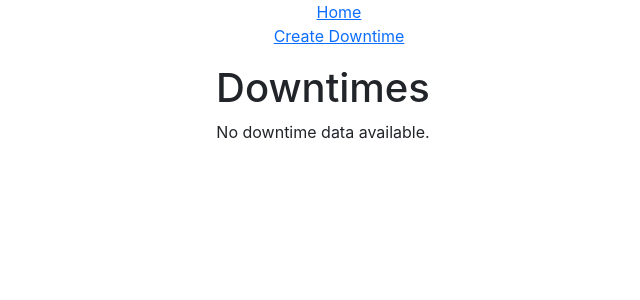
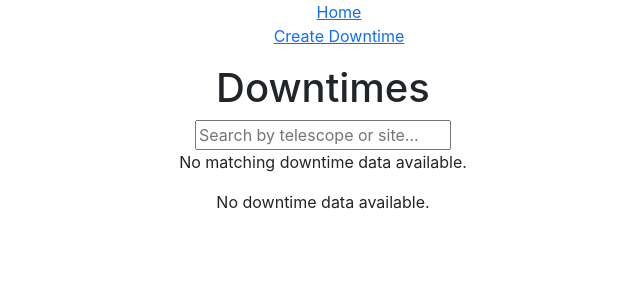
Before and after one commit to capetillo/takehomeinterview, a React (Create React App) app: page / in a window 1280 px wide. Shown: the top 300 px of the page, without its empty margins (317-957 px from the left). Built offline with nearby package versions, Linux system fonts and the light colour scheme.

Commit message:
filters by search (telescope or site)

```diff
--- /dev/null
+++ b/src/Components/downtimeTable.component.js
@@ -0,0 +1,47 @@
+import React from 'react';
+
+const DowntimeTable = ({ data }) => {
+    return (
+      <table>
+        <thead>
+          <tr>
+            {/* Displaying headers for the table */}
+            {Object.keys(data[0]).map((key) => (
+              <th key={key}>{key}</th>
+            ))}
+            <th>Actions</th> {/* For Edit, Delete, etc. */}
+          </tr>
+        </thead>
+        <tbody>
+          {data.map((entry) => (
+            <DowntimeEntry
+              key={entry.id}
+              entry={entry}
+              // You can also pass down the handlers if needed
+            />
+          ))}
+        </tbody>
+      </table>
+    );
+  };
+
+  const DowntimeEntry = ({ entry }) => {
+    return (
+      <tr>
+        {Object.keys(entry).map((key) => (
+          <td key={key}>
+            {key === "reason" && entry[key].length > 50
+              ? `${entry[key].substring(0, 50)}...`
+              : entry[key]}
+          </td>
+        ))}
+        <td>
+          {/* Action buttons like Edit, Delete, etc. */}
+          <button>Edit</button>
+          <button>Delete</button>
+        </td>
+      </tr>
+    );
+  };
+
+  export default DowntimeTable;
--- a/src/Components/read-downtime.component.js
+++ b/src/Components/read-downtime.component.js
@@ -4,6 +4,7 @@ import { retrieveDowntimeData, storeDowntimeData } from "../Utils/storage";
 // importing components
 import EditDowntime from "./edit-downtime.component";
 import DeleteDowntime from "./delete-downtime.component";
+import DowntimeTable from "./downtimeTable.component";
 
 const ReadDowntime = () => {
   // using useState hook to keep track of changing values
@@ -12,6 +13,8 @@ const ReadDowntime = () => {
   const [editId, setEditId] = useState(null);
   // state to expand reason. Initializing to null
   const [expandedId, setExpandedId] = useState(null);
+  // state to lookup by telescope or site
+  const [lookupKeyword, setLookupKeyword] = useState("");
 
   // performing side effects (this is what the hook does)
   useEffect(() => {
@@ -23,6 +26,14 @@ const ReadDowntime = () => {
     // setting the state of downtimeData with the data retrieved from local storage
     setDowntimeData(savedData);
   }, []);
+
+  // filtering downtimeData array based on lookupKeyword
+  const filteredData = downtimeData.filter(
+    (entry) =>
+     // returning true if lookupKeyword matches and including entry in the filteredData
+      entry.telescope.toLowerCase().includes(lookupKeyword.toLowerCase()) ||
+      entry.site.toLowerCase().includes(lookupKeyword.toLowerCase())
+  );
 
   // handler function to edit reason based on id
   const handleEdit = (id) => {
@@ -65,6 +76,19 @@ const ReadDowntime = () => {
   return (
     <div>
       <h1>Downtimes</h1>
+      <input
+        type="text"
+        placeholder="Search by telescope or site..."
+        value={lookupKeyword}
+        onChange={(e) => setLookupKeyword(e.target.value)}
+      />
+      {filteredData.length > 0 ? (
+        <DowntimeTable
+          data={filteredData}
+        />
+      ) : (
+        <p>No matching downtime data available.</p>
+      )}
       {downtimeData.length > 0 ? (
         <table>
           <thead>
```
